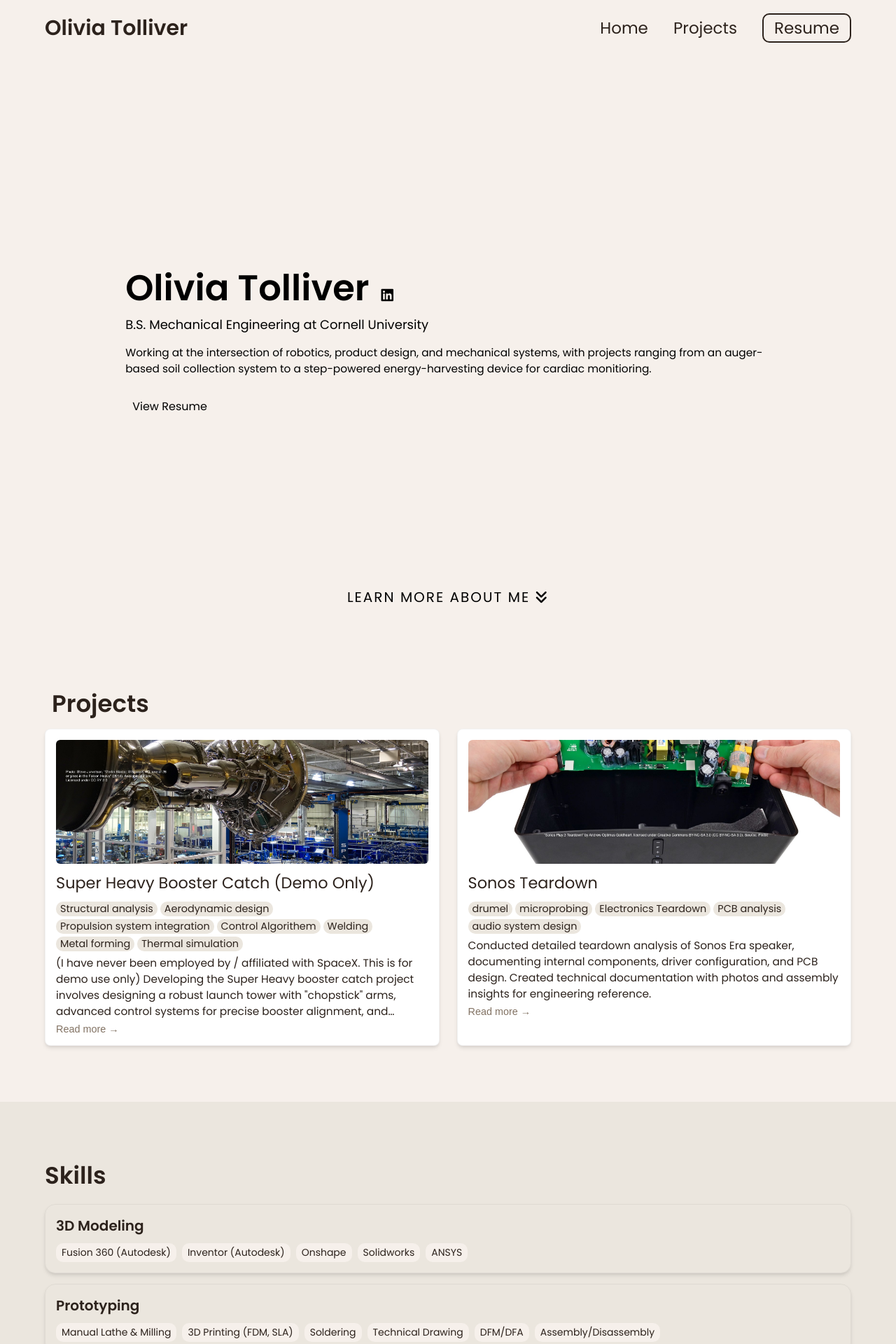
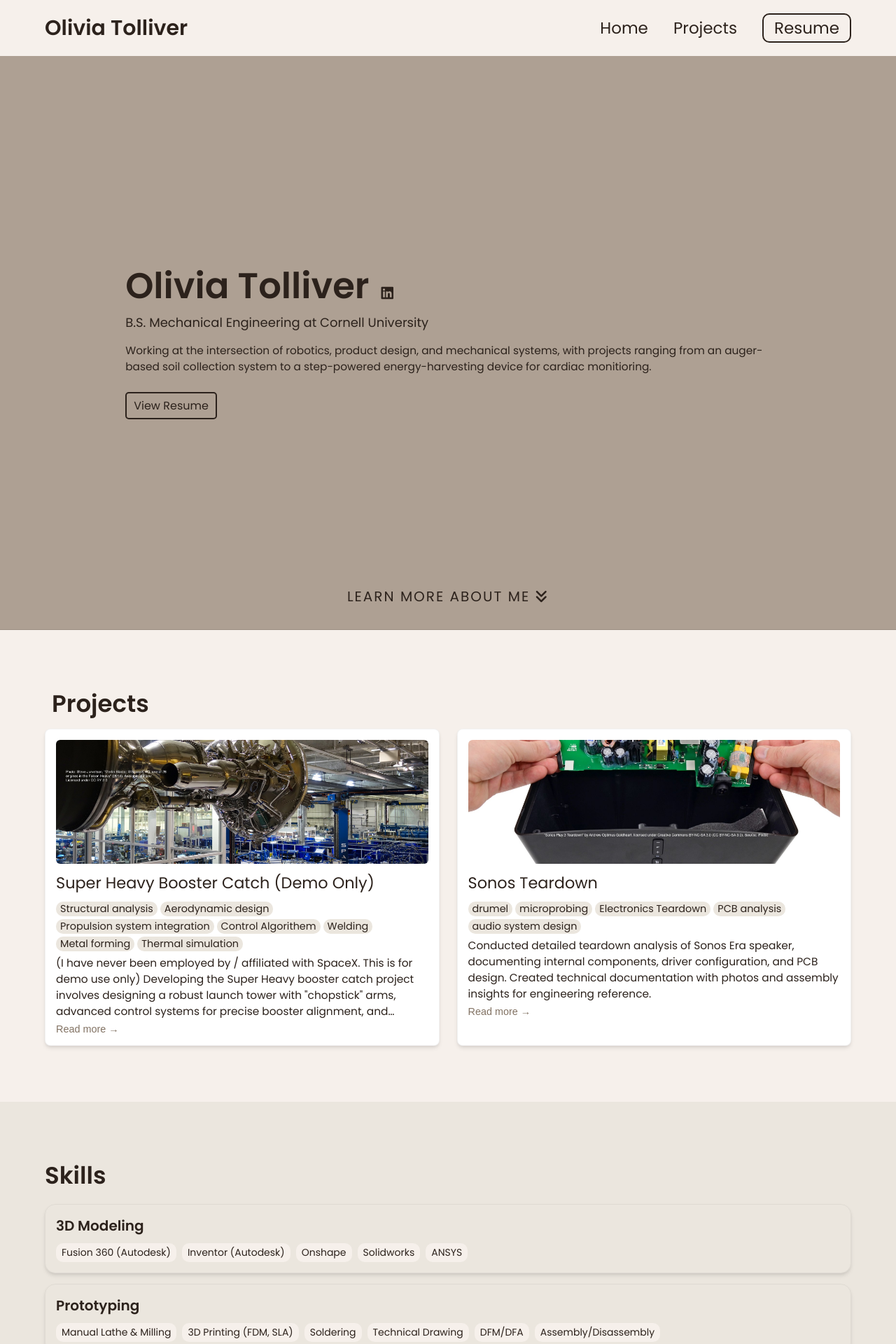
Before and after one commit to oliviatolliver/oliviatolliver.github.io, a Jekyll site: the page built from index.html, in a window 1280 px wide. Shown: the top 1920 px of the page at 70% size. Built offline with Jekyll 4.4.1, drawn with Linux system fonts in a browser that asks for light colours.

Commit message:
spelled greige wrong lol

```diff
--- a/_includes/hero.html
+++ b/_includes/hero.html
@@ -1,6 +1,6 @@
 
 <!-- SECTION 1: Hero -->
-<section class="hero-section bg-griege">
+<section class="hero-section bg-greige">
     <div class="content-wrapper">
         <div class="group">
             <div class="text">
```
